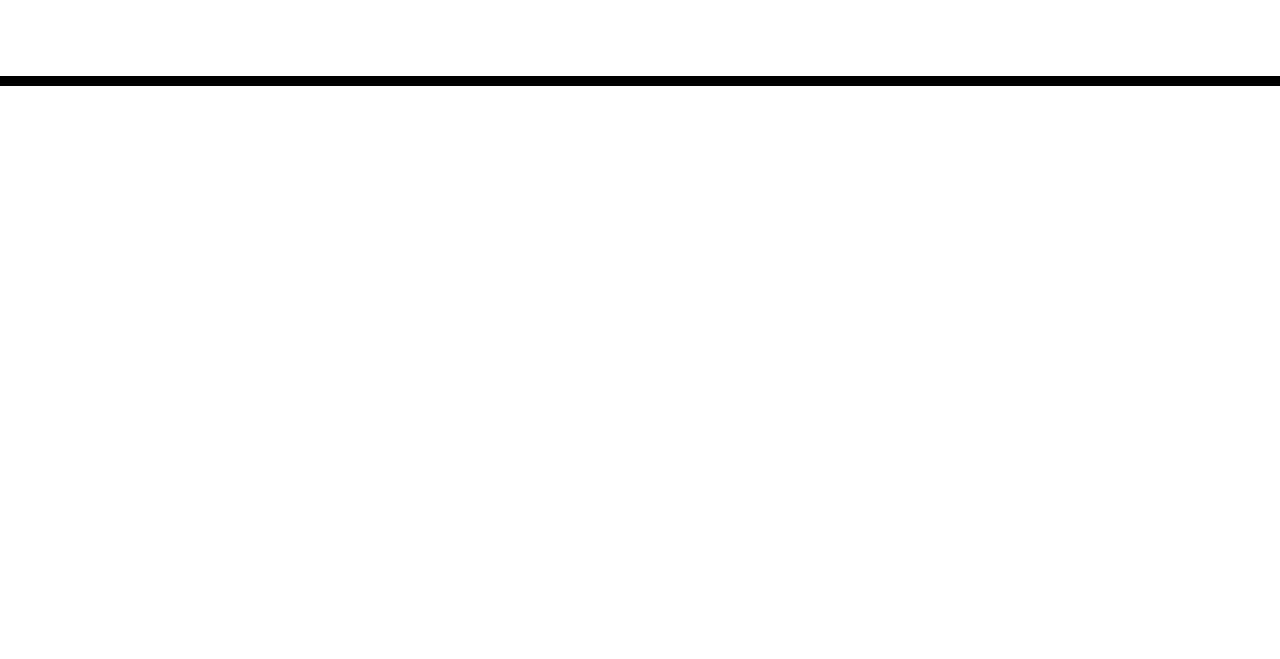
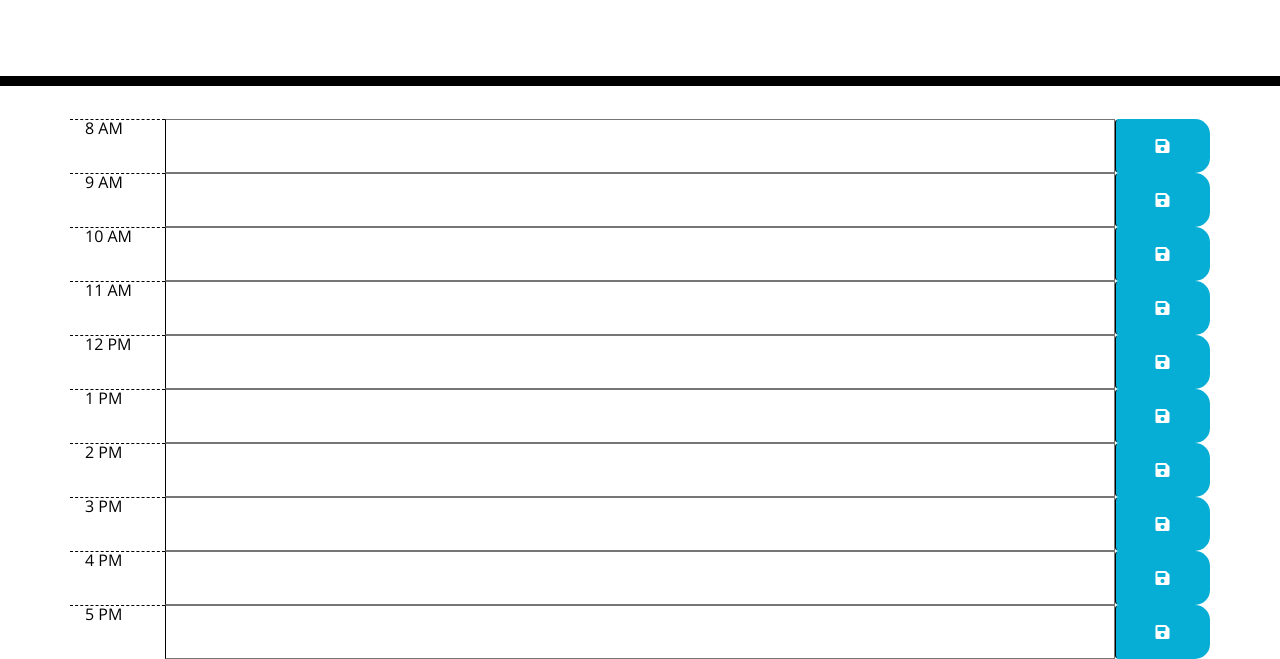
Before and after one commit to casukhelai/workday_scheduler, a plain HTML site: page Develop/index.html in a window 1280 px wide. Shown: the part 182-841 px from the top of the page. Before the commit the page ends 800 px from the top, so only its background shows below. Drawn offline with nearby package versions, Linux system fonts and the light colour scheme.

Commit message:
created hours and text areas in html, added homework guidelines (will remove)

```diff
--- a/Develop/index.html
+++ b/Develop/index.html
@@ -28,8 +28,87 @@
       <p class="lead">A simple calendar app for scheduling your work day</p>
       <p id="currentDay" class="lead"></p>
     </header>
+
     <div class="container">
-      <!-- Timeblocks go here -->
+      <!-- Timeblocks go here // look at CSS for class names -->
+        <!-- create the hour container -->
+      <div class="row">
+        <div id="hour-8" class="time-block"></div>
+        <div class="col-md-1 hour">8 AM</div>
+
+        <!-- Where user can input stuff -->
+        <textarea class="col-md-10 description"></textarea>
+        <!-- create save button using FontAwesome -->
+        <button class="btn saveBtn col-md-1"><i class="fas fa-save"></i></button>
+
+        <!-- hour 9 -->
+        <div id="hour-9" class="time-block"></div>
+        <div class="col-md-1 hour">9 AM</div>
+
+        <!-- Where user can input stuff -->
+        <textarea class="col-md-10 description"></textarea>
+        <!-- create save button using FontAwesome -->
+        <button class="btn saveBtn col-md-1"><i class="fas fa-save"></i></button>
+
+        <!-- hour 10 -->
+        <div id="hour-10" class="time-block"></div>
+        <div class="col-md-1 hour">10 AM</div>
+
+        <textarea class="col-md-10 description"></textarea>
+        <button class="btn saveBtn col-md-1"><i class="fas fa-save"></i></button>
+
+        <!-- hour 11 -->
+        <div id="hour-11" class="time-block"></div>
+        <div class="col-md-1 hour">11 AM</div>
+
+        <textarea class="col-md-10 description"></textarea>
+        <button class="btn saveBtn col-md-1"><i class="fas fa-save"></i></button>
+
+        <!-- hour 12 -->
+        <div id="hour-12" class="time-block"></div>
+        <div class="col-md-1 hour">12 PM</div>
+
+        <textarea class="col-md-10 description"></textarea>
+        <button class="btn saveBtn col-md-1"><i class="fas fa-save"></i></button>
+
+        <!-- hour 13 -->
+        <div id="hour-13" class="time-block"></div>
+        <div class="col-md-1 hour">1 PM</div>
+
+        <textarea class="col-md-10 description"></textarea>
+        <button class="btn saveBtn col-md-1"><i class="fas fa-save"></i></button>
+
+        <!-- hour 14 -->
+        <div id="hour-14" class="time-block"></div>
+        <div class="col-md-1 hour">2 PM</div>
+
+        <textarea class="col-md-10 description"></textarea>
+        <button class="btn saveBtn col-md-1"><i class="fas fa-save"></i></button>
+
+        <!-- hour 15 -->
+        <div id="hour-15" class="time-block"></div>
+        <div class="col-md-1 hour">3 PM</div>
+
+        <textarea class="col-md-10 description"></textarea>
+        <button class="btn saveBtn col-md-1"><i class="fas fa-save"></i></button>
+
+        <!-- hour 16 -->
+        <div id="hour-16" class="time-block"></div>
+        <div class="col-md-1 hour">4 PM</div>
+
+        <textarea class="col-md-10 description"></textarea>
+        <button class="btn saveBtn col-md-1"><i class="fas fa-save"></i></button>
+
+        <!-- hour 17 -->
+        <div id="hour-17" class="time-block"></div>
+        <div class="col-md-1 hour">5 PM</div>
+
+        <textarea class="col-md-10 description"></textarea>
+        <button class="btn saveBtn col-md-1"><i class="fas fa-save"></i></button>
+
+
+      <!-- end tag for row div -->
+      </div>
     </div>
 
     <script src="https://cdnjs.cloudflare.com/ajax/libs/jquery/3.2.1/jquery.min.js"></script>
--- a/Develop/style.css
+++ b/Develop/style.css
@@ -6,7 +6,7 @@ body {
 
 textarea {
   background: transparent;
-  border: none;
+  border: 2 pxsolid;
   resize: none;
   color: #000000;
   border-left: 1px solid black;
@@ -23,6 +23,7 @@ textarea {
 
 .description {
   white-space: pre-wrap;
+
 }
 
 .time-block {
```
Also changed, not shown: Develop/script.js (added), script.js (deleted), 2 other files.
